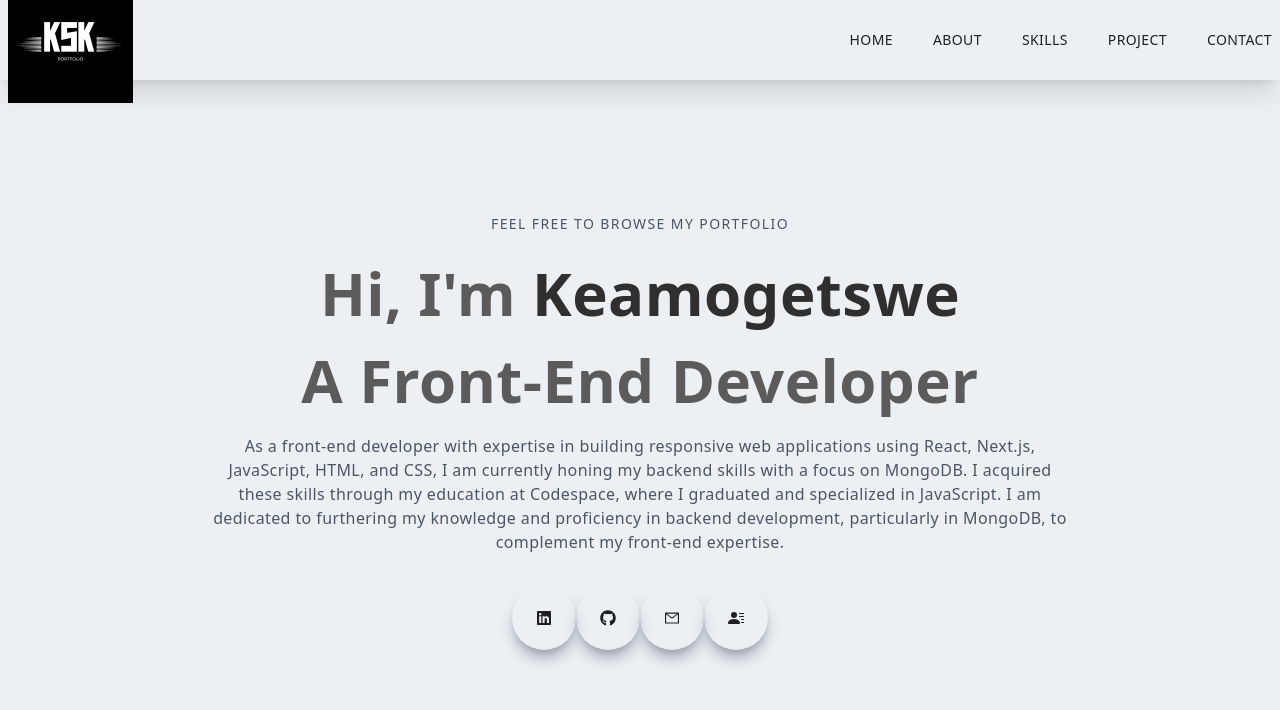
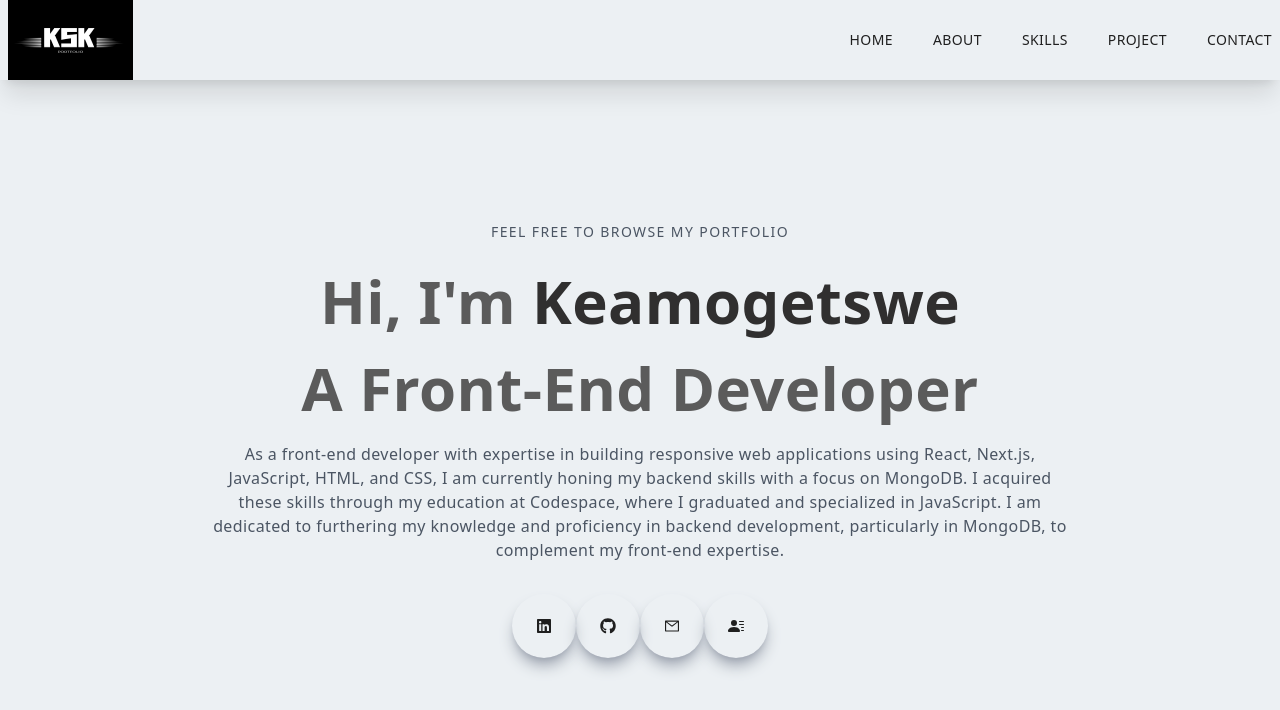
Before and after one commit to kgakatsikeamogetswe/portfolio, a Next.js app: page / in a window 1280 px wide. Shown: the top 710 px of the page. Built offline with nearby package versions, Linux system fonts and the light colour scheme; what tailwindcss-animated would draw is missing.

Commit message:
clearing

```diff
--- a/components/Main.jsx
+++ b/components/Main.jsx
@@ -8,12 +8,12 @@ function Main() {
     <div className='w-full h-screen flex justify-center items-center'>
       <div className='max-w-[1240px] w-full p-2'>
 
-        <div className='h-16'></div>
+        <div className='h-20 flex flex-col items-center'></div>
 
         <div className='flex flex-col items-center'>
-          <p className='uppercase text-sm tracking-widest text-gray-600 py-4'>Feel free to browse my portfolio</p>
-          <h1 className='py-4 text-[#5b5b5b]  animate-bounce animate-infinite animate-duration-[5000ms] animate-delay-[10ms] animate-ease-in-out animate-alternate-reverse'>Hi, I'm <span className='text-[#302f2f]'>Keamogetswe</span></h1>
-          <h1 className='py-2 text-[#5b5b5b]'>A Front-End Developer</h1>
+          <p className='uppercase text-sm tracking-widest text-gray-600 py-4 max-w-[70%] text-center'>Feel free to browse my portfolio</p>
+          <h1 className='py-4 text-[#5b5b5b] max-w-[70%] text-center animate-bounce animate-infinite animate-duration-[5000ms] animate-delay-[10ms] animate-ease-in-out animate-alternate-reverse'>Hi, I'm <span className='text-[#302f2f]'>Keamogetswe</span></h1>
+          <h1 className='py-2 text-[#5b5b5b] max-w-[70%] text-center'>A Front-End Developer</h1>
           <p className='py-4 text-gray-600 max-w-[70%] text-center'>
           As a front-end developer with expertise in building responsive web applications using React, Next.js, JavaScript, HTML, and CSS, I am currently honing my backend skills with a focus on MongoDB. I acquired these skills through my education at Codespace, where I graduated and specialized in JavaScript. I am dedicated to furthering my knowledge and proficiency in backend development, particularly in MongoDB, to complement my front-end expertise.
           </p>
--- a/components/Navbar.jsx
+++ b/components/Navbar.jsx
@@ -15,14 +15,15 @@ const Navbar = () => {
   return (
     // Navbar container
     <div className='fixed w-full h-20 shadow-xl z-[100]'>
-      {/* Navbar content */}
+      {/* Navbar content */ }
       <div className='flex justify-between items-center w-full h-full px-2 2xl:px-16'>
         {/* Logo */}
         <Image
           src="/assets/navBarLogo.png"
           alt="/"
           width="125"
-          height="50"
+          height="10"
+          className='h-20'
         />
 
         {/* Desktop navigation links */}
@@ -51,13 +52,13 @@ const Navbar = () => {
       </div>
 
       {/* Mobile view - Overlay */}
-      <div className={nav ? 'md:hidden fixed left-0 top-0 w-full h-screen bg-black/75' : '' }>
+      <div className={nav ? 'md:hidden fixed left-0 top-0 w-full h-screen bg-black/75' : ''}>
       <div className={nav
                     ? 'fixed left-0 top-0 w=[75%] sm:w=[60%] md:w=[45%] h-screen bg-[#ecf0f3] p-10 ease-in duration-500'
                     : 'fixed left-[-100%] top-0 p-10 ease-in duration-500'}>
         <div>
           <div className='flex w-full text-center justify-between'>
-            <Image src="/assets/navBarLogo.png"  width='87' height='35' alt="/" />
+            <Image src="/assets/navBarLogo.png"  width='87' height='25' alt="/" />
             <div onClick={handleNav} className='rounded-full shadow-lg shadow-gray-400 p-3 cursor-pointer'>
               <AiOutlineClose />
             </div>
```
